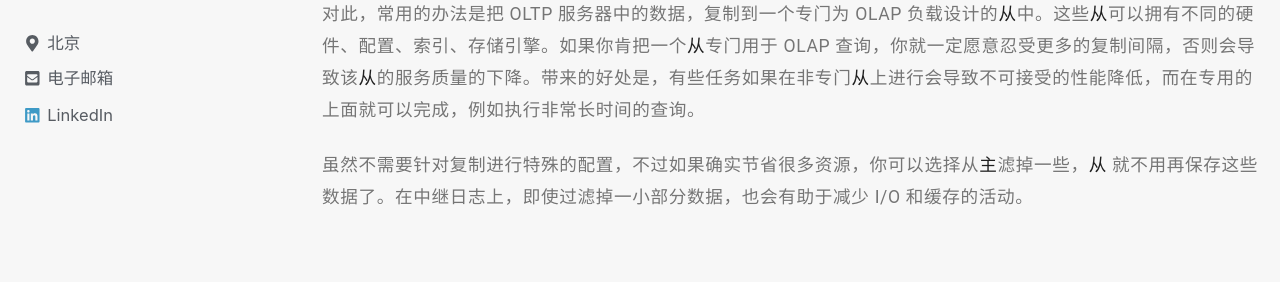
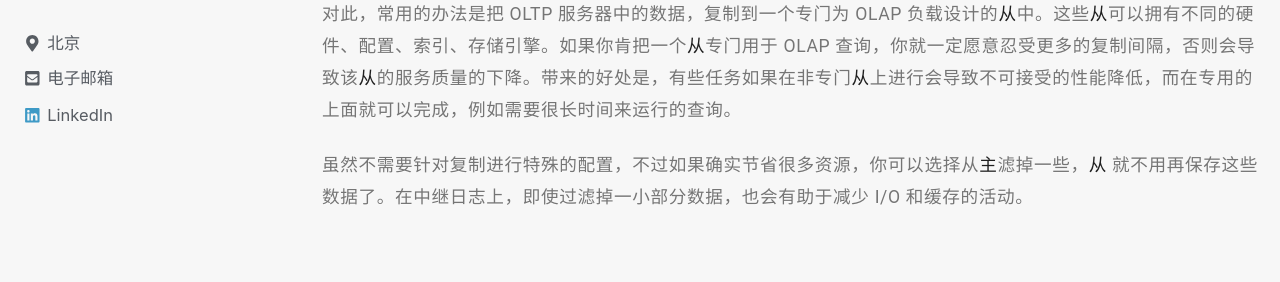
Before and after one commit to narru888/linotes_note, a Jekyll site: the page built from _posts/mysql/2016-03-01-repl.deeper.md, in a window 1280 px wide and 900 px high, scrolled down 24029 px. Shown: the part 192-474 px from the top of the window. Built offline with Jekyll 4.4.1, drawn with Linux system fonts in a browser that asks for light colours; nearby versions of some CDN libraries; a script that is not in the unit is left out.

Commit message:
update on 2018-08-17 16:10:01 CST

```diff
--- a/_posts/mysql/2016-03-01-repl.deeper.md
+++ b/_posts/mysql/2016-03-01-repl.deeper.md
@@ -721,7 +721,7 @@
 
 这两类查询带给服务器的压力也是完全不同的，因此，只有在不同的配置、不同的存储引擎、不同的硬件中，它们才能各自发挥最好的性能。
 
-对此，常用的办法是把 OLTP 服务器中的数据，复制到一个专门为 OLAP 负载设计的*从*中。这些*从*可以拥有不同的硬件、配置、索引、存储引擎。如果你肯把一个*从*专门用于 OLAP 查询，你就一定愿意忍受更多的复制间隔，否则会导致该*从*的服务质量的下降。带来的好处是，有些任务如果在非专门*从*上进行会导致不可接受的性能降低，而在专用的上面就可以完成，例如执行非常长时间的查询。
+对此，常用的办法是把 OLTP 服务器中的数据，复制到一个专门为 OLAP 负载设计的*从*中。这些*从*可以拥有不同的硬件、配置、索引、存储引擎。如果你肯把一个*从*专门用于 OLAP 查询，你就一定愿意忍受更多的复制间隔，否则会导致该*从*的服务质量的下降。带来的好处是，有些任务如果在非专门*从*上进行会导致不可接受的性能降低，而在专用的上面就可以完成，例如需要很长时间来运行的查询。
 
 虽然不需要针对复制进行特殊的配置，不过如果确实节省很多资源，你可以选择从*主*滤掉一些，*从* 就不用再保存这些数据了。在中继日志上，即使过滤掉一小部分数据，也会有助于减少 I/O 和缓存的活动。
 
```
